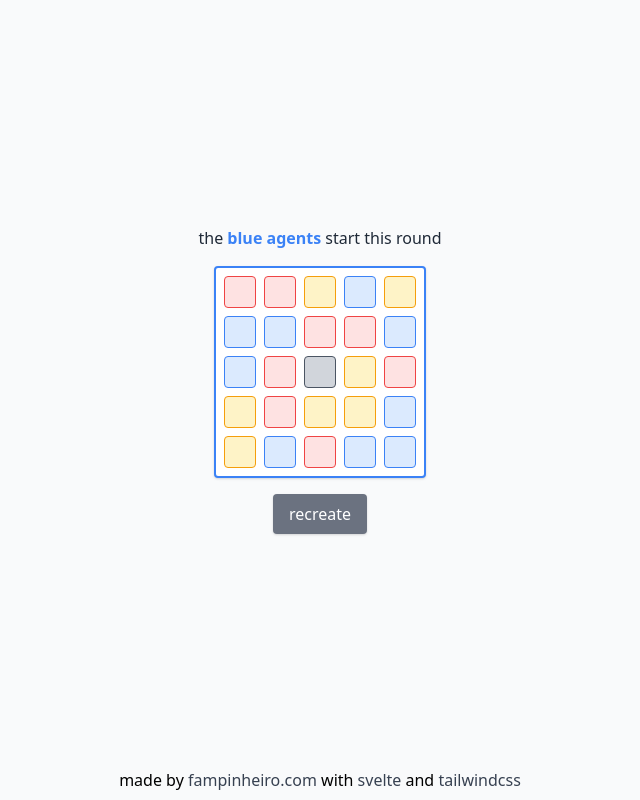
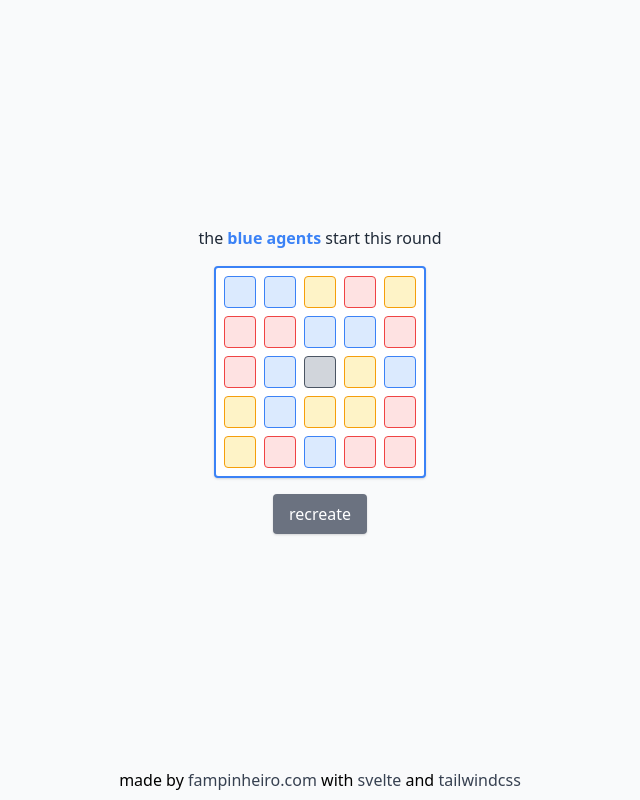
Before and after one commit to fampinheiro/codenames, a Svelte app: page /1 in a window 1280 px wide. Both pictures are taken after a click on the button "recreate". Shown: the whole page, without its empty margins (320-960 px from the left). Built offline with nearby package versions, Linux system fonts and the light colour scheme.

Commit message:
feat: combine styles and change colors

```diff
--- a/package.json
+++ b/package.json
@@ -11,6 +11,7 @@
     "@rollup/plugin-node-resolve": "^10.0.0",
     "autoprefixer": "^10.1.0",
     "postcss": "^8.2.1",
+    "postcss-nesting": "^7.0.1",
     "prettier": "^2.2.1",
     "prettier-plugin-svelte": "^1.4.2",
     "rollup": "^2.3.4",
@@ -23,7 +24,6 @@
     "tailwindcss": "^2.0.2"
   },
   "dependencies": {
-    "buffer": "^6.0.3",
     "sirv-cli": "^1.0.0",
     "svelte-routing": "^1.4.2"
   }
--- a/rollup.config.js
+++ b/rollup.config.js
@@ -48,7 +48,8 @@ export default {
 				postcss: {
 					plugins: [
 						require(require.resolve("tailwindcss")),
-						require(require.resolve("autoprefixer"))
+						require(require.resolve("autoprefixer")),
+						require(require.resolve("postcss-nesting"))
 					]
 				}
 			})
--- a/src/components/Button.svelte
+++ b/src/components/Button.svelte
@@ -2,9 +2,12 @@
   export let onClick = () => {};
 </script>
 
-<button
-  on:click={onClick}
-  class=" rounded shadow text-white py-2 px-4 bg-gray-500 hover:bg-gray-700 focus:outline-none focus:ring-2 focus:ring-offset-2 focus:ring-gray-500"
-  {...$$props}>
+<style>
+  button {
+    @apply rounded shadow text-white py-2 px-4 bg-gray-500 hover:bg-gray-700 focus:outline-none focus:ring-2 focus:ring-offset-2 focus:ring-gray-500;
+  }
+</style>
+
+<button on:click={onClick}>
   <slot />
 </button>
--- a/src/components/Card.svelte
+++ b/src/components/Card.svelte
@@ -5,8 +5,13 @@
   export let player;
 </script>
 
-<ul
-  class="place-self-center border-2 border-{player}-500 bg-white rounded shadow p-2 grid grid-rows-5 grid-cols-5 gap-2">
+<style>
+  ul {
+    @apply place-self-center border-2 bg-white rounded shadow p-2 grid grid-rows-5 grid-cols-5 gap-2;
+  }
+</style>
+
+<ul class="border-{player}-500">
   {#each grid as item}
     <Item {item} />
   {/each}
--- a/src/components/Item.svelte
+++ b/src/components/Item.svelte
@@ -1,12 +1,37 @@
 <script>
   export let item;
-
-  const colors = {
-    "0": "border-yellow-500 bg-yellow-100",
-    "1": "border-blue-500 bg-blue-100",
-    "2": "border-red-500 bg-red-100",
-    "3": "border-gray-600 bg-gray-300",
+  const label = {
+    "0": "neutral",
+    "1": "blue agent",
+    "2": "red agent",
+    "3": "gameover",
   };
 </script>
 
-<li class="h-8 w-8 rounded border {colors[item]}" />
+<style>
+  li {
+    @apply h-8 w-8 rounded border;
+  }
+  .red {
+    @apply border-red-500 bg-red-100;
+  }
+
+  .blue {
+    @apply border-blue-500 bg-blue-100;
+  }
+
+  .neutral {
+    @apply border-yellow-500 bg-yellow-100;
+  }
+
+  .gameover {
+    @apply border-gray-600 bg-gray-300;
+  }
+</style>
+
+<li
+  class:neutral={item === '0'}
+  class:red={item === '1'}
+  class:blue={item === '2'}
+  class:gameover={item === '3'}
+  aria-label={label[item]} />
--- a/src/components/Layout.svelte
+++ b/src/components/Layout.svelte
@@ -1,19 +1,19 @@
+<style>
+  a {
+    @apply hover:text-gray-900 text-gray-700;
+  }
+</style>
+
 <div class="flex flex-col">
   <div class="flex-1 grid">
     <slot />
   </div>
   <div class="text-center my-2 mx-4">
     made by
-    <a
-      class="hover:text-gray-900 text-gray-700"
-      href="https://fampinheiro.com">fampinheiro.com</a>
+    <a href="https://fampinheiro.com">fampinheiro.com</a>
     with
-    <a
-      class="hover:text-gray-900 text-gray-700"
-      href="https://svelte.dev/">svelte</a>
+    <a href="https://svelte.dev/">svelte</a>
     and
-    <a
-      class="hover:text-gray-900 text-gray-700"
-      href="https://tailwindcss.com/">tailwindcss</a>
+    <a href="https://tailwindcss.com/">tailwindcss</a>
   </div>
 </div>
--- a/src/pages/Card.svelte
+++ b/src/pages/Card.svelte
@@ -16,12 +16,23 @@
   }
 </script>
 
+<style>
+  .red {
+    @apply text-red-500;
+  }
+  .blue {
+    @apply text-blue-500;
+  }
+</style>
+
 <Layout>
-  <div class="flex-1 place-self-center flex flex-col items-center gap-4 w-80">
+  <div class="flex-1 grid place-items-center place-self-center gap-4 w-80">
     <p class="text-gray-800">
       the
       <span
-        class="font-bold {player === 'red' ? 'text-red-500' : 'text-blue-500'}">{player}
+        class:red={player === 'red'}
+        class:blue={player === 'blue'}
+        class="font-bold">{player}
         agents</span>
       start this round
     </p>
```
Also changed, not shown: 1 other file (tests, documents, lock files or other folders).
